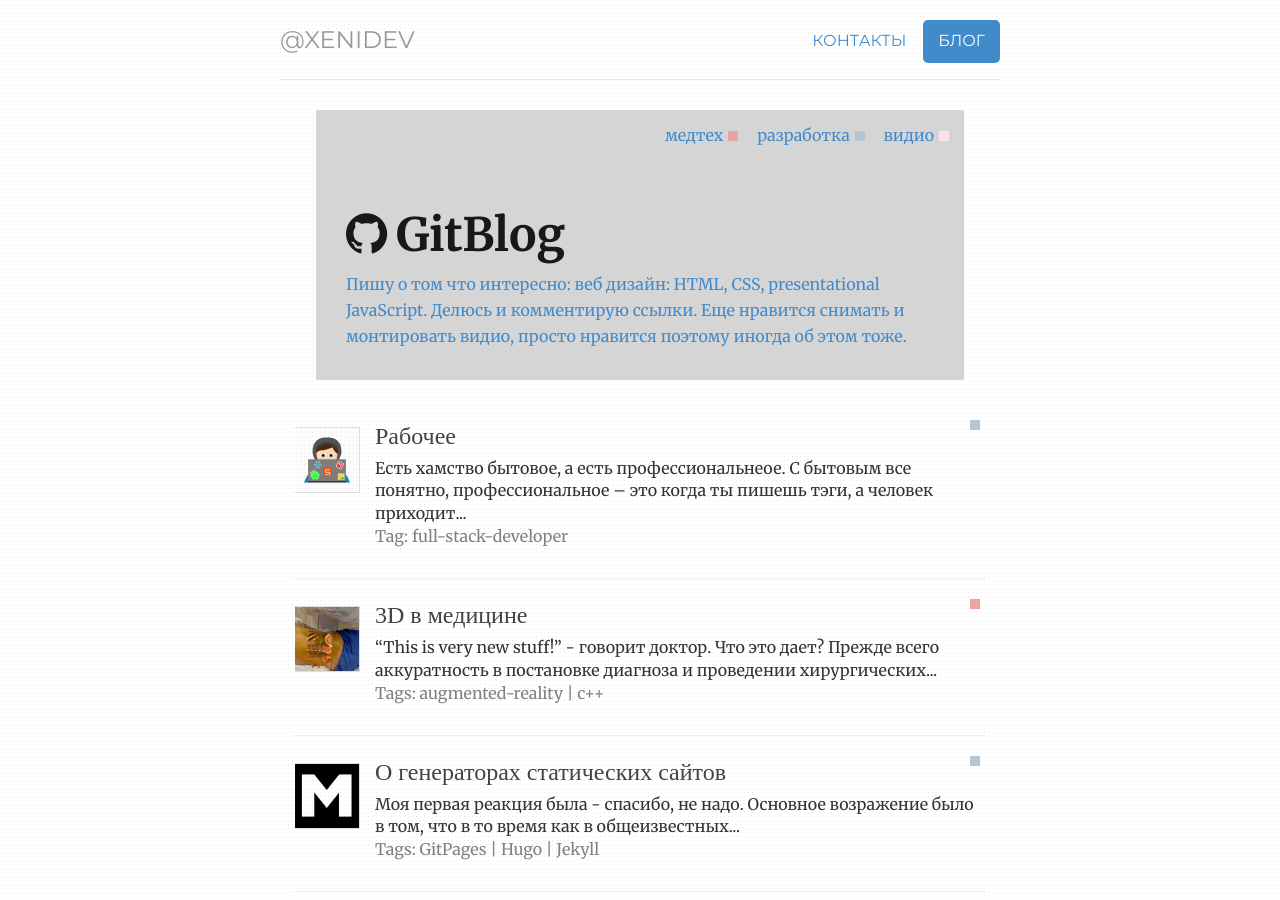
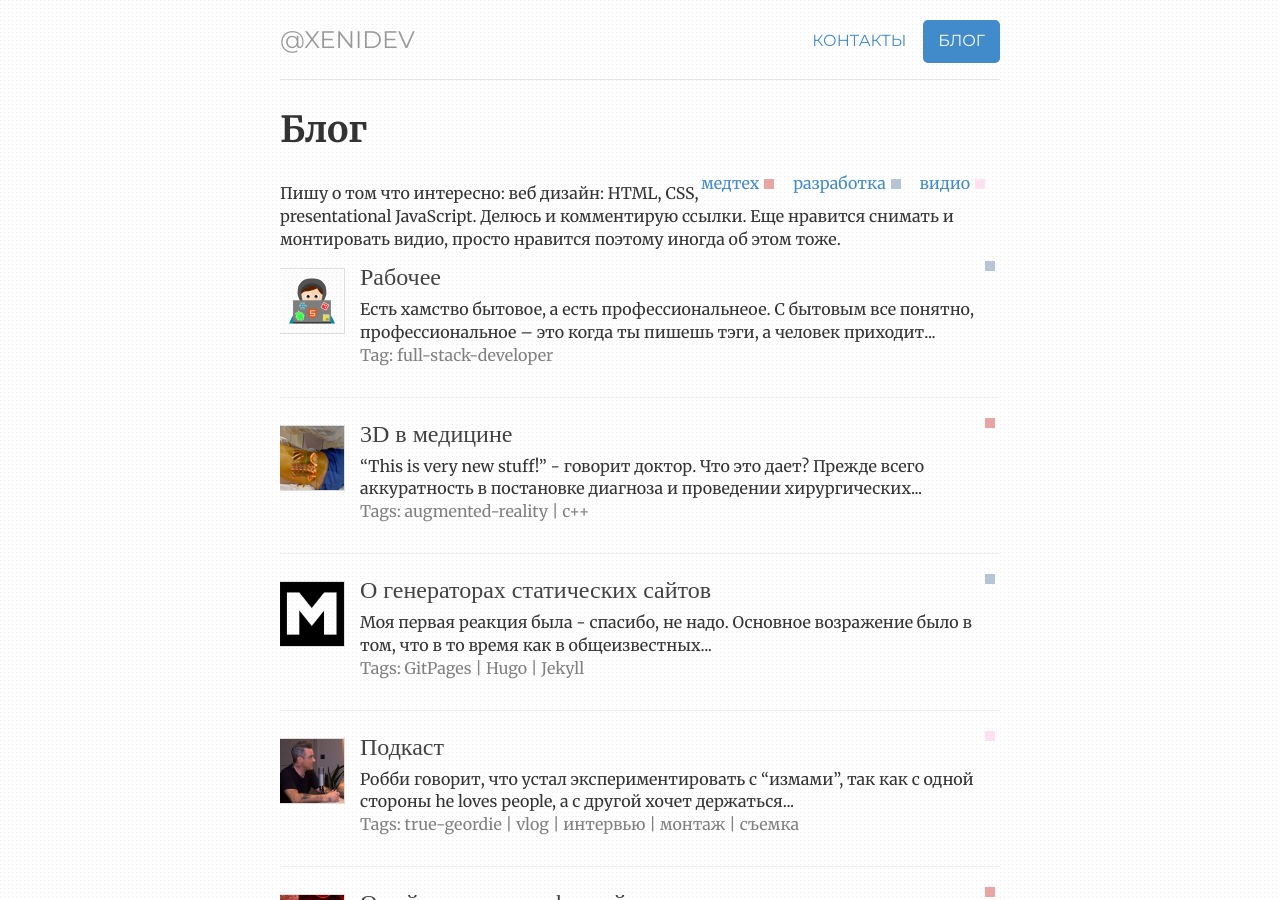
Before and after one commit to ValeraS/xenidev.github.io, a Jekyll site: the page built from notes/index.html, in a window 1280 px wide and 900 px high. Built offline with Jekyll 4.4.1, drawn with Linux system fonts in a browser that asks for light colours.

Commit message:
Update index.html

```diff
--- a/notes/index.html
+++ b/notes/index.html
@@ -3,34 +3,27 @@
 title: Notes
 notes: active
 ---
-  <div class="guide">
+
+<!-- .welcome_bar -->
+         <div class="welcome_bar">
+            <h1 class="intro">Блог</h1>
 
 	   <ul class="square-categories pull-right">
     <li><a href="/notes/medtech">медтех<span class="badge-category-medtech"></span></a> </li>
     <li><a href="/notes/razrabotka.html">разработка<span class="badge-category-razrabotka"></span> </a> </li>
     <li><a href="/notes/video.html">видио<span class="badge-category-video"></a> </li>
   </ul>
-
-  <div class="title">
+         </div>
+         <br>
 
 
-
-    <ul class="fa-ul">
-      <li><i class="fa fa-github" style="font-size:48px;"></i>
-        <h1>GitBlog</h1>
-
-
-
-
-	    </li>
-    </ul>
 
 	<p> Пишу о том что интересно: веб дизайн: HTML, CSS, presentational JavaScript. Делюсь и комментирую ссылки.
 		Еще нравится снимать и монтировать видио, просто нравится поэтому иногда об этом тоже.  </p>
 
 
 
-  </div>
+
 
 </div>
 <!-- /.guide -->
```
